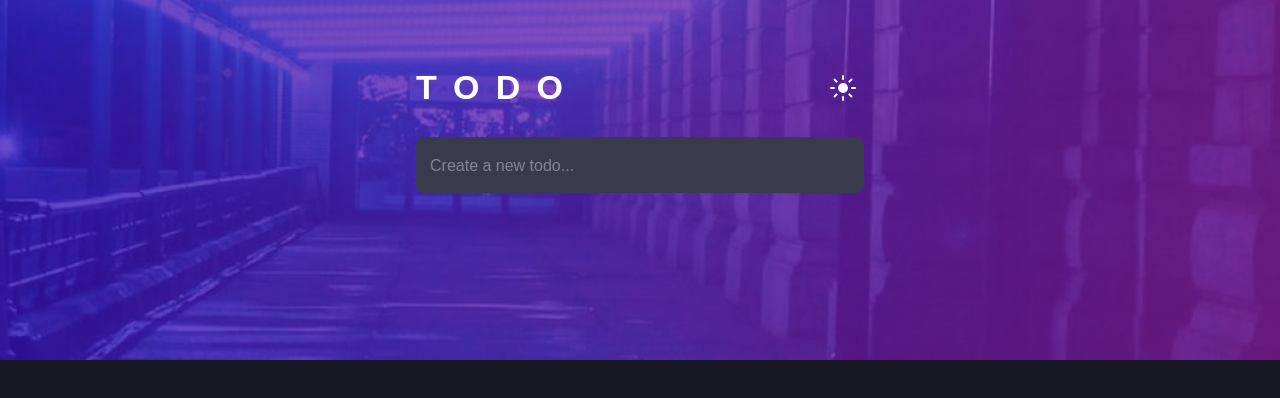
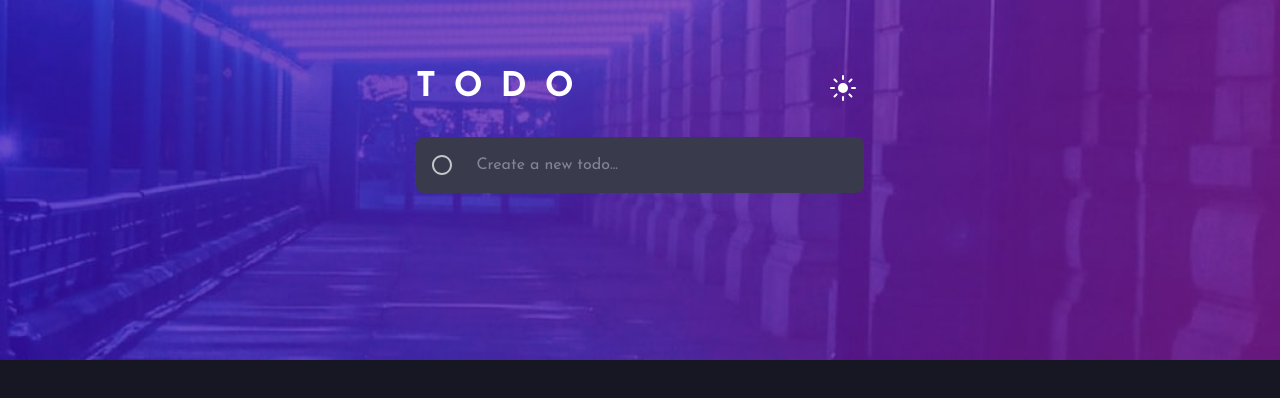
Before and after one commit to gharewal12/todo-app, a React (Create React App) app: page / in a window 1280 px wide. Shown: the top 398 px of the page. Built offline with nearby package versions, Linux system fonts and the light colour scheme.

Commit message:
UI fixes

```diff
--- a/public/index.html
+++ b/public/index.html
@@ -24,6 +24,10 @@
       work correctly both with client-side routing and a non-root public URL.
       Learn how to configure a non-root public URL by running `npm run build`.
     -->
+    <link
+      href="https://fonts.googleapis.com/css2?family=Josefin+Sans:wght@400;700&display=swap"
+      rel="stylesheet"
+    />
     <title>Todo App</title>
   </head>
   <body>
--- a/src/App.tsx
+++ b/src/App.tsx
@@ -10,7 +10,7 @@ import Box from "@mui/material/Box";
 import Container from "@mui/material/Container";
 import Grid from "@mui/material/Grid";
 import IconButton from "@mui/material/IconButton";
-import { ThemeProvider } from '@mui/material/styles';
+import { ThemeProvider, styled } from '@mui/material/styles';
 import List from '@mui/material/List';
 import ListItem from '@mui/material/ListItem';
 import ListItemButton from '@mui/material/ListItemButton';
@@ -36,6 +36,7 @@ import './App.css';
 
 // Types
 import { TaskType } from "./types/TaskListType";
+import InputAdornment from "@mui/material/InputAdornment";
 
 export const ColorModeContext = createContext({ toggleColorMode: () => { } });
 
@@ -53,6 +54,10 @@ function App() {
     }),
     []
   );
+  const OutlinedCircle = styled(RadioButtonUncheckedIcon)(({ theme }) => ({
+    color: theme.palette.action.active,
+  }));
+
 
   const handleToggle = (taskId: number) => () => {
     setTaskList((prev) => {
@@ -112,11 +117,11 @@ function App() {
               disableRipple
               inputProps={{ 'aria-labelledby': labelId }}
               checkedIcon={<span style={task.completed ? { background: 'linear-gradient(135deg, hsl(192, 100%, 67%), hsl(280, 87%, 65%))', borderRadius: '50%', padding: '0 7px 0 7px' } : {}}><CheckIcon /></span>}
-              icon={<RadioButtonUncheckedIcon />}
+              icon={<OutlinedCircle />}
               onClick={handleToggle(task.id)}
             />
           </ListItemIcon>
-          <ListItemText id={labelId} sx={task.completed ? { textDecorationLine: 'line-through', color: 'hsl(235.2deg 13.66% 35.88%)' } : {}} primary={task.value} />
+          <ListItemText id={labelId} sx={task.completed ? { textDecorationLine: 'line-through', color: mode === "light" ? 'hsl(235.71deg 10.45% 73.73%)' : 'hsl(235deg 10.26% 54.12%)' } : {}} primary={task.value} />
         </ListItemButton>
       </ListItem>)
   }, [taskList]);
@@ -177,6 +182,13 @@ function App() {
                   value={createTask}
                   onChange={(e) => setCreateTask(e.target.value)}
                   onKeyDown={handleTaskCreation}
+                  InputProps={{
+                    startAdornment: (
+                      <InputAdornment position="start">
+                        <OutlinedCircle />
+                      </InputAdornment>
+                    )
+                  }}
                 />
               </Grid>
               <Grid item mt={3.5}>
--- a/src/theme/MainTheme.ts
+++ b/src/theme/MainTheme.ts
@@ -20,7 +20,7 @@ export const theme = (mode: any) => createTheme({
                     disabled: 'rgba(0, 0, 0, 0.38)',
                 },
                 action: {
-                    active: 'hsl(0, 0%, 98%)',
+                    active: 'hsl(240deg 4.55% 91.37%)',
                     hover: 'hsl(0, 0%, 98%)',
                     selected: 'rgba(0, 0, 0, 0.08)',
                     disabled: 'rgba(0, 0, 0, 0.26)',
@@ -40,7 +40,7 @@ export const theme = (mode: any) => createTheme({
                     disabled: 'rgba(255, 255, 255, 0.5)',
                 },
                 action: {
-                    active: 'hsl(235, 24%, 19%)',
+                    active: 'rgba(255, 255, 255, 0.7)',
                     hover: 'hsl(235, 24%, 19%)',
                     selected: 'rgba(255, 255, 255, 0.16)',
                     disabled: 'rgba(255, 255, 255, 0.3)',
@@ -49,7 +49,8 @@ export const theme = (mode: any) => createTheme({
             }),
     },
     typography: {
-        fontFamily: 'Outfit, sans-serif',
+        fontFamily: 'Josefin Sans, sans-serif',
+        fontWeightBold: 400
     },
     components: {
         MuiTextField: {
@@ -64,6 +65,9 @@ export const theme = (mode: any) => createTheme({
             styleOverrides: {
                 notchedOutline: {
                     display: 'none'
+                },
+                input: {
+                    marginLeft: '0.9rem'
                 }
             }
         },
@@ -76,6 +80,13 @@ export const theme = (mode: any) => createTheme({
                 }
             }
         },
+        MuiListItemIcon: {
+            styleOverrides: {
+                root: {
+                    minWidth: '45px !important'
+                }
+            }
+        },
         MuiButton: {
             defaultProps: {
                 disableRipple: true
@@ -85,7 +96,7 @@ export const theme = (mode: any) => createTheme({
                     textTransform: 'none',
                     color: ' hsl(234, 11%, 52%)',
                     backgroundColor: 'transparent',
-                    fontWeight: 400,
+                    fontWeight: 700,
                     '&:hover': {
                         // Define the CSS properties for hover state
                         backgroundColor: 'transparent !important',
```
Also changed, not shown: 5 other files (tests, documents, lock files or other folders).
